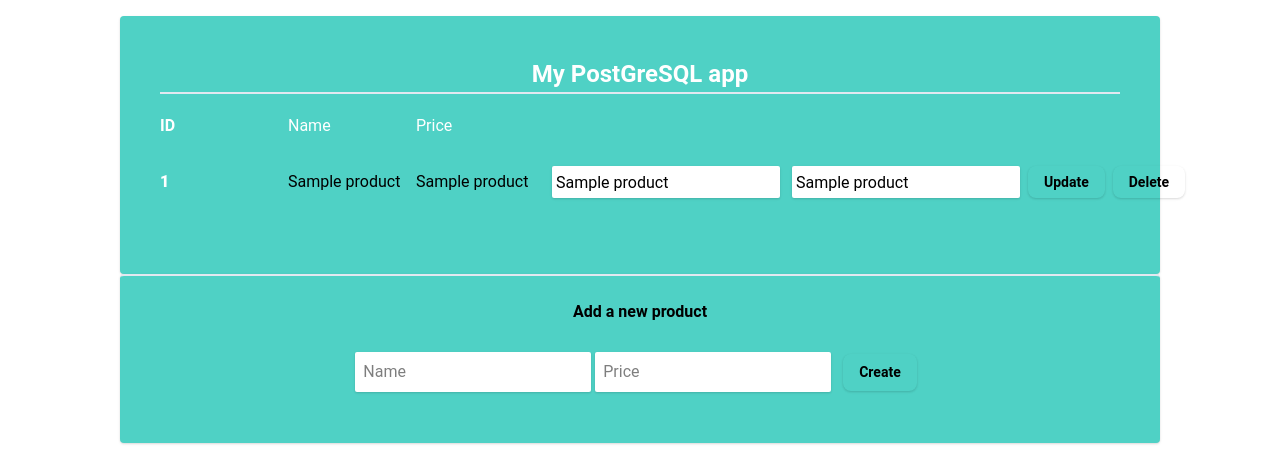
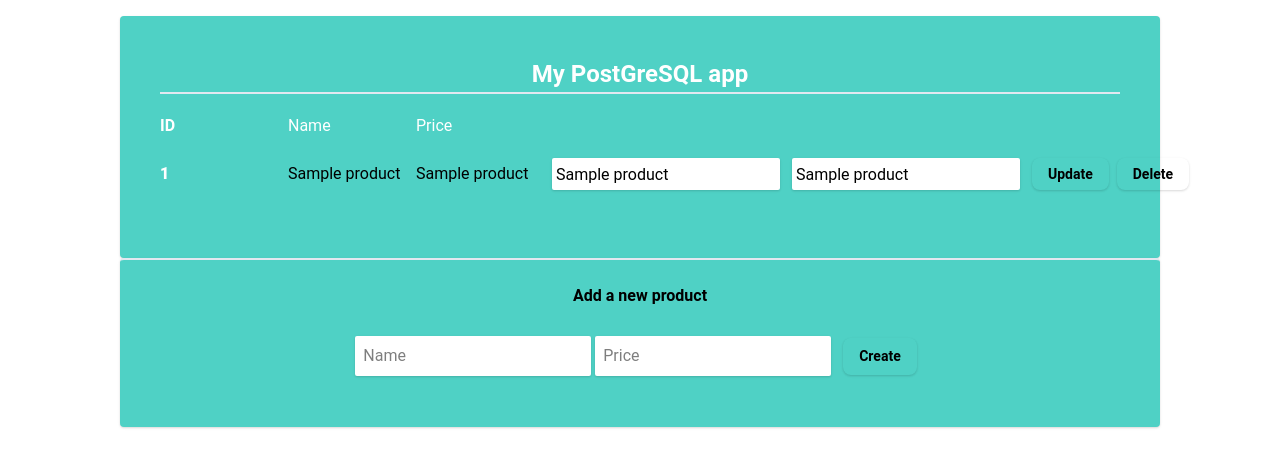
Before and after one commit to vtoch23/Python-Flask-Postgres, a Flask app: page / in a window 1280 px wide. Shown: the top 474 px of the page. Run offline with Flask 3, Linux system fonts and the light colour scheme; a database or web service that is not in the repository returns one stand-in record (values such as "Sample title"); style sheets or scripts are compiled from the project's sources; some libraries are stand-ins or nearby versions; some web fonts are replaced.

Commit message:
updated styles

```diff
--- a/templates/index.html
+++ b/templates/index.html
@@ -11,29 +11,27 @@
     <div class="w-5/6 text-center mx-auto shadow rounded bg-teal-400 p-10">
         <h1 class="font-bold text-white text-2xl mb-3 text-center border-b-2 mx-15">My PostGreSQL app</h1>
 
-        <div class="lg:max-w-xl sm:max-w-full flex-col flex text-left justify-start py-2 text-white">
+        <div class="lg:max-w-full">
+            <div class="lg:max-w-xl sm:max-w-full flex-col flex text-left py-2 text-white">
                 <div class="font-bold w-32 text-left">ID</div>
                 <div class="w-32 text-left">Name</div>
                 <div class="w-32 text-left">Price</div>
             </div>
 
             {% for row in data %}
-        <div class="lg:max-w-full flex-col lg:flex text-left justify-between py-2 sm:flex-none">
-            <div class="lg:max-w-xl sm:max-w-full flex-col lg:flex text-left justify-between py-2 sm:flex-none">
-                <div class="lg:max-w-xl sm:max-w-full flex-col flex text-left justify-start py-2">
+            <div class="flex-col lg:flex text-left py-2 sm:flex-none">
+                <div class="lg:max-w-xl sm:max-w-full flex-col flex text-left py-2">
                     <div class="w-32 text-white font-extrabold text-left"> {{ row[0] }}</div>
                     <div class="w-32 text-left"> {{ row[1] }}</div>
                     <div class="w-32 text-left"> {{ row[2] }}</div>
                 </div>
-
-                <div class="lg:flex md:flex flex-col px-2 sm:flex-none w-fit justify-between">
-                    <div>
+                <div class="lg:flex flex-col px-2 sm:flex-none">
                     <form action="/update" method="post">
                         <input type="hidden" name="id" value="{{ row[0] }}">
-                        <input class="input w-80 h-8 shadow rounded-sm bg-slate-200 p-1 mr-2 my-1" type="text" name="name"
-                            value="{{ row[1] }}">
-                        <input class="input w-80 h-8 shadow rounded-sm bg-slate-200 p-1 my-1 mr-2" type="int" name="price"
-                            value="{{ row[2] }}">
+                        <input class="input w-80 h-8 shadow rounded-sm bg-slate-200 p-1 mr-2 my-1" type="text"
+                            name="name" value="{{ row[1] }}">
+                        <input class="input w-80 h-8 shadow rounded-sm bg-slate-200 p-1 my-1 mr-1" type="int"
+                            name="price" value="{{ row[2] }}">
                 </div>
                 <div class="flex flex-col h-8">
                     <form action="/update" method="post">
@@ -49,10 +47,8 @@
                     </form>
                 </div>
             </div>
+            {% endfor %}
         </div>
-
-        </div>
-        {% endfor %}
     </div>
 
     <div class="w-5/6 text-center mx-auto shadow rounded bg-teal-400 p-6 border-t-2">
```
Lines whose indentation alone changed are shown as unchanged.
